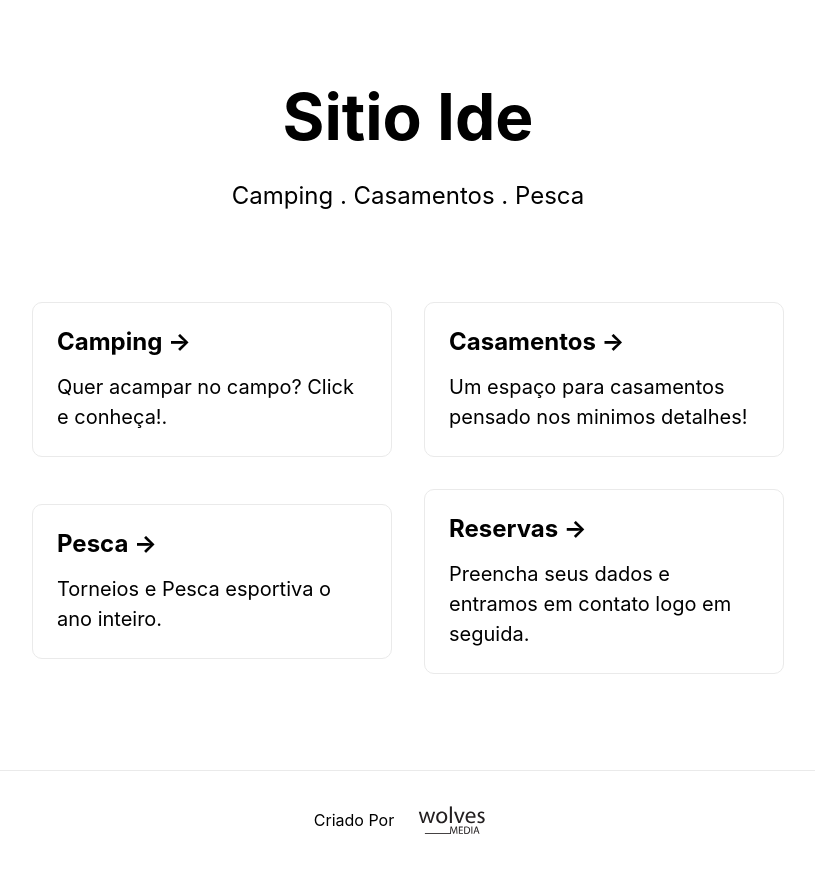
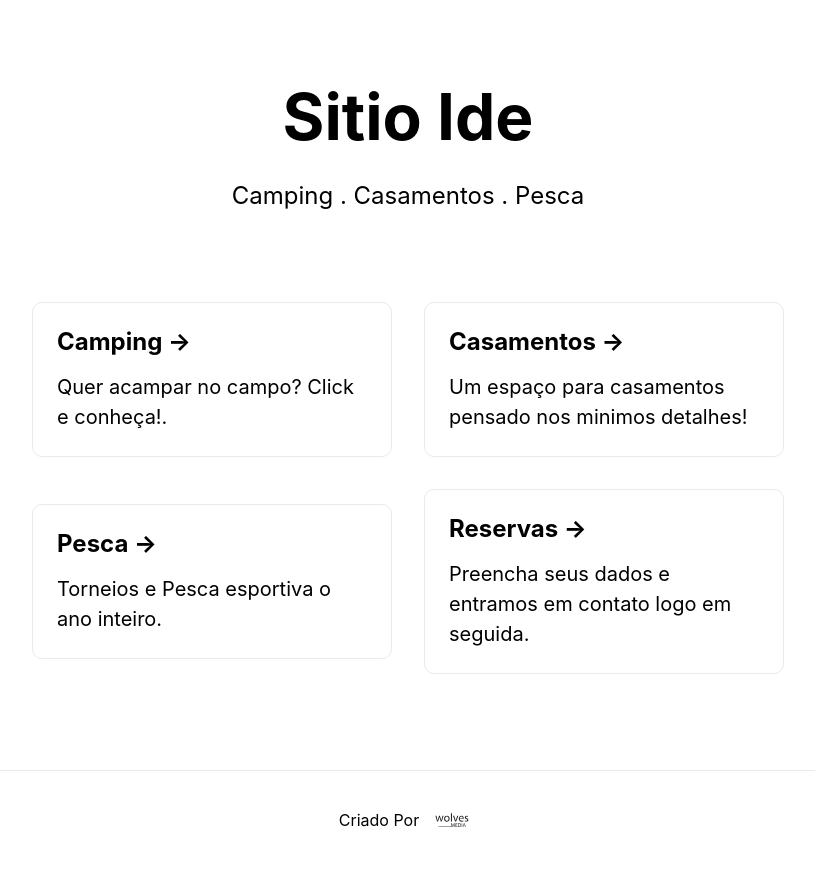
Before and after one commit to wolvdesign/nextjs, a Next.js app: page / in a window 1280 px wide. Shown: the whole page, without its empty margins (232-1047 px from the left). Built offline with nearby package versions, Linux system fonts and the light colour scheme.

Commit message:
Update Home.module.css

```diff
--- a/styles/Home.module.css
+++ b/styles/Home.module.css
@@ -112,8 +112,8 @@
 }
 
 .logo {
-  width: 100px;
-  height: 100px;
+  width: 50px;
+  height: 50px;
 }
 
 @media (max-width: 600px) {
```
